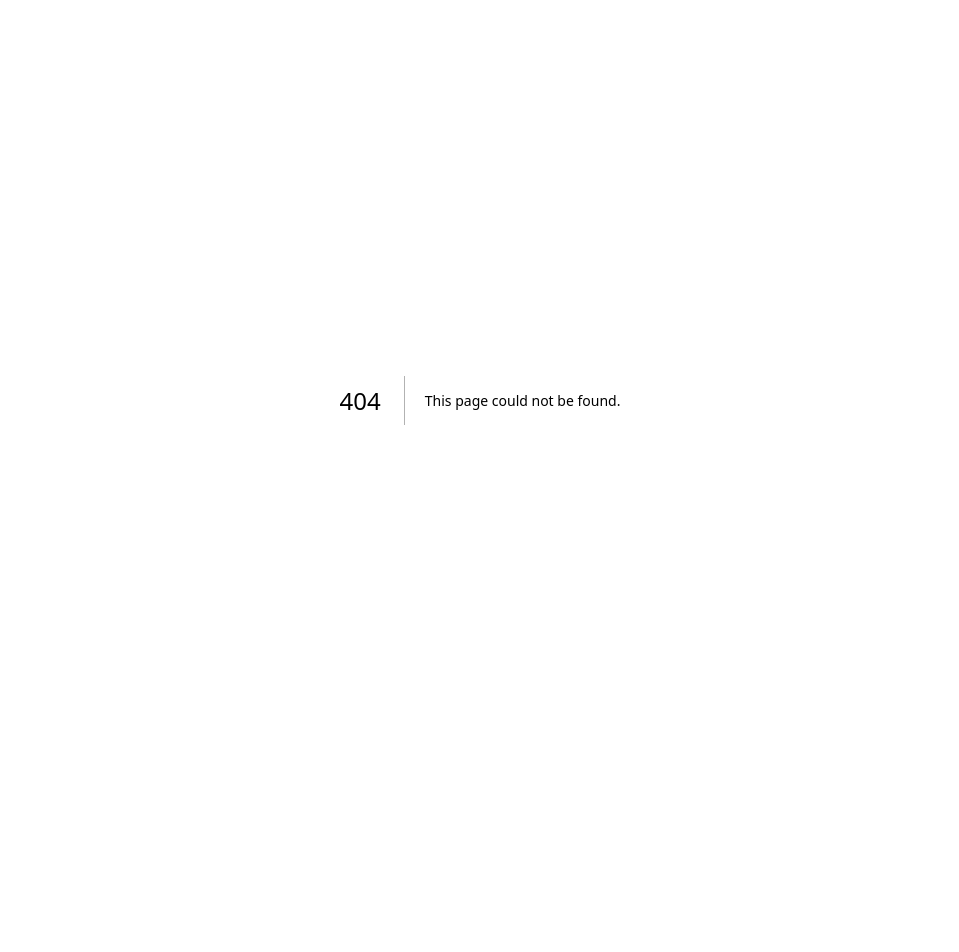
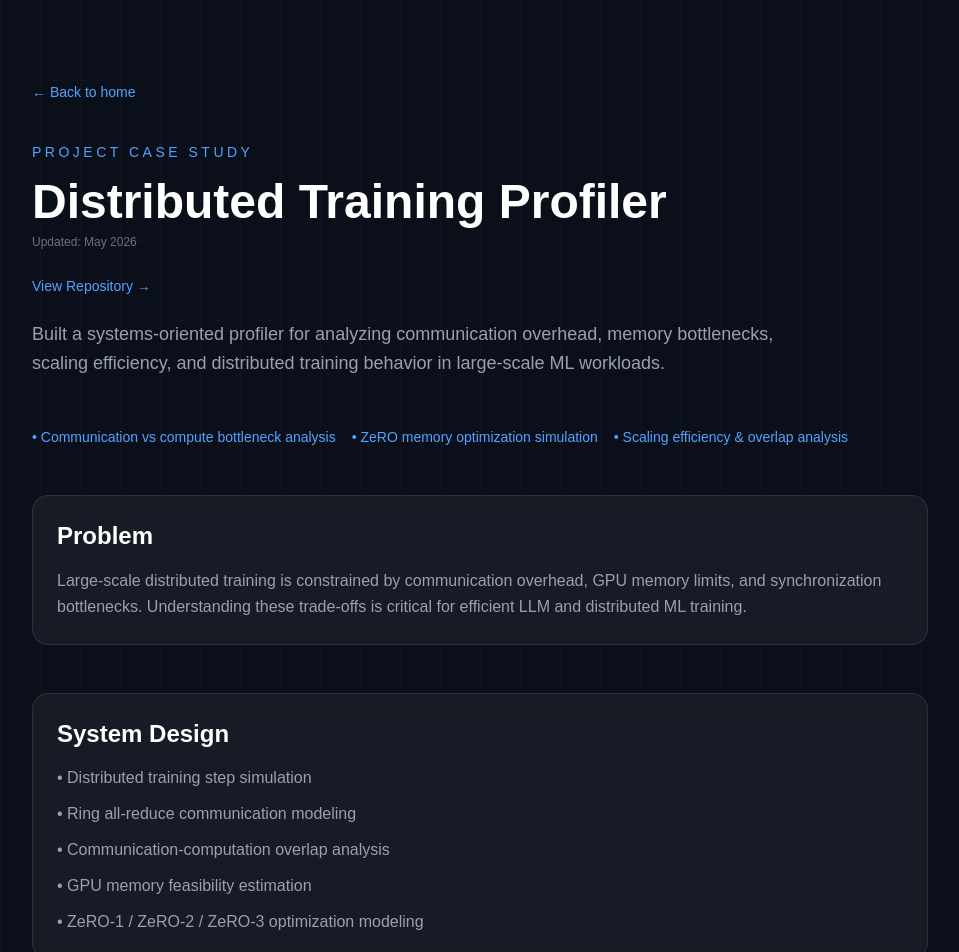
Before and after one commit to OmprakashSahani/ML-Systems-Portfolio, a Next.js app in the folder portfolio/: page /projects/profiler in a window 1280 px wide. Before the commit this address had no page. Shown: the top 952 px of the page, without its empty margins (160-1119 px from the left). Before the commit the page ends 800 px from the top, so only its background shows below. Built offline with nearby package versions, Linux system fonts and the light colour scheme.

Commit message:
feat: add distributed training profiler project with scaling, memory, and systems analysis

```diff
--- a/portfolio/src/app/page.tsx
+++ b/portfolio/src/app/page.tsx
@@ -2,6 +2,14 @@ import Link from "next/link";
 import ContactButton from "@/components/ContactButton";
 
 const projects = [
+  {
+    title: "Distributed Training Profiler",
+    description:
+      "Systems-oriented profiler for analyzing communication overhead, memory bottlenecks, scaling efficiency, and distributed training behavior in large-scale ML workloads.",
+    tags: ["Python", "Distributed Systems", "Performance", "Memory"],
+    link: "/projects/profiler",
+    github: "https://github.com/OmprakashSahani/dist-training-profiler",
+  },
   {
     title: "Distributed Training",
     description:
--- /dev/null
+++ b/portfolio/src/app/projects/profiler/page.tsx
@@ -0,0 +1,144 @@
+import Link from "next/link";
+
+export default function ProfilerPage() {
+  return (
+    <main className="relative min-h-screen bg-[#0b0f1a] text-white px-6 py-20 overflow-hidden">
+
+      {/* Background grid */}
+      <div className="absolute inset-0 bg-[linear-gradient(to_right,#1f293730_1px,transparent_1px),linear-gradient(to_bottom,#1f293730_1px,transparent_1px)] bg-[size:40px_40px]" />
+
+      <div className="relative z-10 mx-auto max-w-4xl">
+
+        <Link
+          href="/"
+          className="mb-10 inline-block text-sm text-blue-400 hover:text-blue-300 transition"
+        >
+          ← Back to home
+        </Link>
+
+        <p className="mb-4 text-sm uppercase tracking-[0.25em] text-blue-400">
+          Project Case Study
+        </p>
+
+        <h1 className="mb-2 text-4xl font-bold md:text-5xl">
+          Distributed Training Profiler
+        </h1>
+
+        <p className="mb-6 text-xs text-gray-500">
+          Updated: May 2026
+        </p>
+
+        <a
+          href="https://github.com/OmprakashSahani/dist-training-profiler"
+          target="_blank"
+          rel="noopener noreferrer"
+          className="mb-6 inline-block text-sm text-blue-400 hover:text-blue-300 underline-offset-4 hover:underline transition"
+        >
+          View Repository →
+        </a>
+
+        {/* Intro */}
+        <p className="mb-12 max-w-3xl text-lg leading-relaxed text-gray-400">
+          Built a systems-oriented profiler for analyzing communication overhead,
+          memory bottlenecks, scaling efficiency, and distributed training behavior
+          in large-scale ML workloads.
+        </p>
+
+        {/* Highlights */}
+        <ul className="mb-12 flex flex-wrap gap-4 text-sm text-blue-400">
+          <li>• Communication vs compute bottleneck analysis</li>
+          <li>• ZeRO memory optimization simulation</li>
+          <li>• Scaling efficiency & overlap analysis</li>
+        </ul>
+
+        {/* Problem */}
+        <section className="mb-12 rounded-2xl border border-white/10 bg-white/5 backdrop-blur p-6">
+          <h2 className="mb-4 text-2xl font-semibold">Problem</h2>
+          <p className="text-gray-400 leading-relaxed">
+            Large-scale distributed training is constrained by communication overhead,
+            GPU memory limits, and synchronization bottlenecks. Understanding these
+            trade-offs is critical for efficient LLM and distributed ML training.
+          </p>
+        </section>
+
+        {/* System Design */}
+        <section className="mb-12 rounded-2xl border border-white/10 bg-white/5 backdrop-blur p-6">
+          <h2 className="mb-4 text-2xl font-semibold">System Design</h2>
+          <ul className="space-y-3 text-gray-400">
+            <li>• Distributed training step simulation</li>
+            <li>• Ring all-reduce communication modeling</li>
+            <li>• Communication-computation overlap analysis</li>
+            <li>• GPU memory feasibility estimation</li>
+            <li>• ZeRO-1 / ZeRO-2 / ZeRO-3 optimization modeling</li>
+          </ul>
+        </section>
+
+        {/* Architecture */}
+        <section className="mb-12">
+          <h2 className="mb-4 text-2xl font-semibold">Architecture</h2>
+
+          <p className="mb-6 text-gray-400">
+            The profiler models distributed training behavior across communication,
+            memory, and scaling dimensions to identify bottlenecks and optimization opportunities.
+          </p>
+
+          <div className="rounded-xl border border-white/10 bg-white/5 backdrop-blur p-4">
+            <img
+              src="/images/profiler-architecture.png"
+              alt="Distributed training profiler architecture"
+              className="w-full rounded-lg"
+              loading="lazy"
+            />
+          </div>
+        </section>
+
+        {/* Results */}
+        <section className="mb-12 rounded-2xl border border-white/10 bg-white/5 backdrop-blur p-6">
+          <h2 className="mb-4 text-2xl font-semibold">Results & Insights</h2>
+          <ul className="space-y-3 text-gray-400">
+            <li>• Communication overhead increases significantly with worker count</li>
+            <li>• Scaling efficiency degrades as synchronization dominates execution</li>
+            <li>• Communication-computation overlap reduces effective synchronization cost</li>
+            <li>• Large models rapidly become memory-bound</li>
+            <li>• ZeRO optimization dramatically reduces memory requirements</li>
+          </ul>
+        </section>
+
+        {/* Scaling Graph */}
+        <section className="mb-12">
+          <h2 className="mb-4 text-2xl font-semibold">Scaling Analysis</h2>
+
+          <p className="mb-6 text-gray-400">
+            Scaling behavior demonstrates how communication increasingly dominates
+            training step time as worker count grows.
+          </p>
+
+          <div className="rounded-xl border border-white/10 bg-white/5 backdrop-blur p-4">
+            <img
+              src="/images/scaling_efficiency.png"
+              alt="Scaling efficiency graph"
+              className="w-full rounded-lg"
+              loading="lazy"
+            />
+          </div>
+        </section>
+
+        {/* Takeaway */}
+        <p className="mb-12 rounded-2xl border border-blue-400/20 bg-blue-400/5 backdrop-blur p-5 text-sm leading-relaxed text-gray-300">
+          <span className="font-semibold text-blue-300">Takeaway:</span>{" "}
+          Large-scale ML training is fundamentally constrained by communication
+          and memory systems, not just compute throughput.
+        </p>
+
+        {/* Tech */}
+        <section className="rounded-2xl border border-blue-400/20 bg-blue-400/5 backdrop-blur p-6">
+          <h2 className="mb-4 text-2xl font-semibold">Technical Stack</h2>
+          <p className="text-blue-300">
+            Python · Distributed Systems · Memory Modeling · Performance Analysis
+          </p>
+        </section>
+
+      </div>
+    </main>
+  );
+}
```
Also changed, not shown: portfolio/public/images/profiler-architecture.png (added), portfolio/public/images/scaling_efficiency.png (added).
